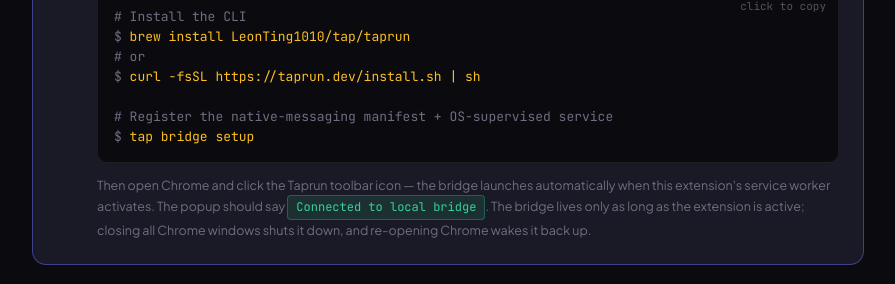
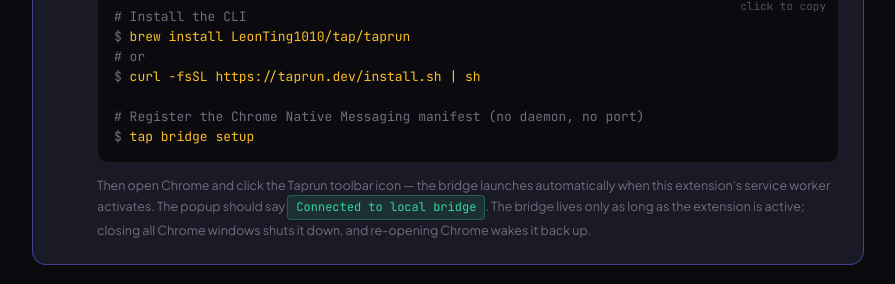
Before and after one commit to LeonTing1010/tap, a Jekyll site: the page built from docs/install.html, in a window 1280 px wide and 900 px high, scrolled down 467 px. Shown: the part 152-436 px from the top of the window, without its empty margins (192-1087 px from the left). Built offline with Jekyll 4.4.1, drawn with Linux system fonts in a browser that asks for light colours.

Commit message:
fix(docs/install): drop "OS-supervised daemon/service" stale refs
The 2026-05-14 host-as-daemon migration (commit 5d2ee9a) deleted the
daemon process entirely — the Native Messaging host IS the dispatch
core, spawned on-demand by Chrome with no separate OS-managed
service. Two surfaces on /install still claimed a daemon/service:

  1. <meta name="description"> — said "registers the native-messaging
     bridge and the OS-supervised daemon"; misleading post-T4-final.
     Replaced with accurate copy: "registers the Chrome Native
     Messaging manifest so the extension can launch the tap CLI on
     your machine on demand — no localhost port, no background
     service."

  2. Inline code-block comment — "Register the native-messaging
     manifest + OS-supervised service" → "Register the Chrome Native
     Messaging manifest (no daemon, no port)".

The lede on L333 keeps "OS-supervised channel" — that one is accurate
(Native Messaging *transport* itself is OS-managed stdio; the wording
describes the channel, not a separate service).

This is the page Chrome's extension popup links to on the
`popup-host-exited` recovery path (UTM
utm_campaign=popup-host-exited). Users hitting it during a
real recovery flow now see accurate instructions matching the
0.16.x architecture.

Co-Authored-By: Claude Opus 4.7 (1M context) <noreply@anthropic.com>

```diff
--- a/docs/install.html
+++ b/docs/install.html
@@ -8,7 +8,7 @@ robots: "index,follow"
 <meta charset="UTF-8">
 <meta name="viewport" content="width=device-width, initial-scale=1.0">
 <title>Taprun extension installed — register the bridge in 60 seconds</title>
-<meta name="description" content="Finish setting up the Taprun Chrome extension. One command (`tap bridge setup`) registers the native-messaging bridge and the OS-supervised daemon that connects the extension to the CLI on your machine. Then optionally wire your AI agent.">
+<meta name="description" content="Finish setting up the Taprun Chrome extension. One command (`tap bridge setup`) registers the Chrome Native Messaging manifest so the extension can launch the tap CLI on your machine on demand — no localhost port, no background service. Then optionally wire your AI agent (Claude Code, Cursor, Windsurf).">
 <meta name="robots" content="index,follow">
 <link rel="canonical" href="https://taprun.dev/install">
 <meta property="og:title" content="Taprun extension installed — register the bridge in 60 seconds">
@@ -345,7 +345,7 @@ robots: "index,follow"
 <span class="cmt"># or</span>
 <span class="prompt">$ </span><span class="k">{{ site.data.cli.install.curl }}</span>
 
-<span class="cmt"># Register the native-messaging manifest + OS-supervised service</span>
+<span class="cmt"># Register the Chrome Native Messaging manifest (no daemon, no port)</span>
 <span class="prompt">$ </span><span class="k">tap bridge setup</span></pre>
       <p style="font-size:12.5px; color: var(--text-muted); margin: 0;">Then open Chrome and click the Taprun toolbar icon — the bridge launches automatically when this extension's service worker activates. The popup should say <span class="badge-illustration green">Connected to local bridge</span>. The bridge lives only as long as the extension is active; closing all Chrome windows shuts it down, and re-opening Chrome wakes it back up.</p>
     </div>
```
